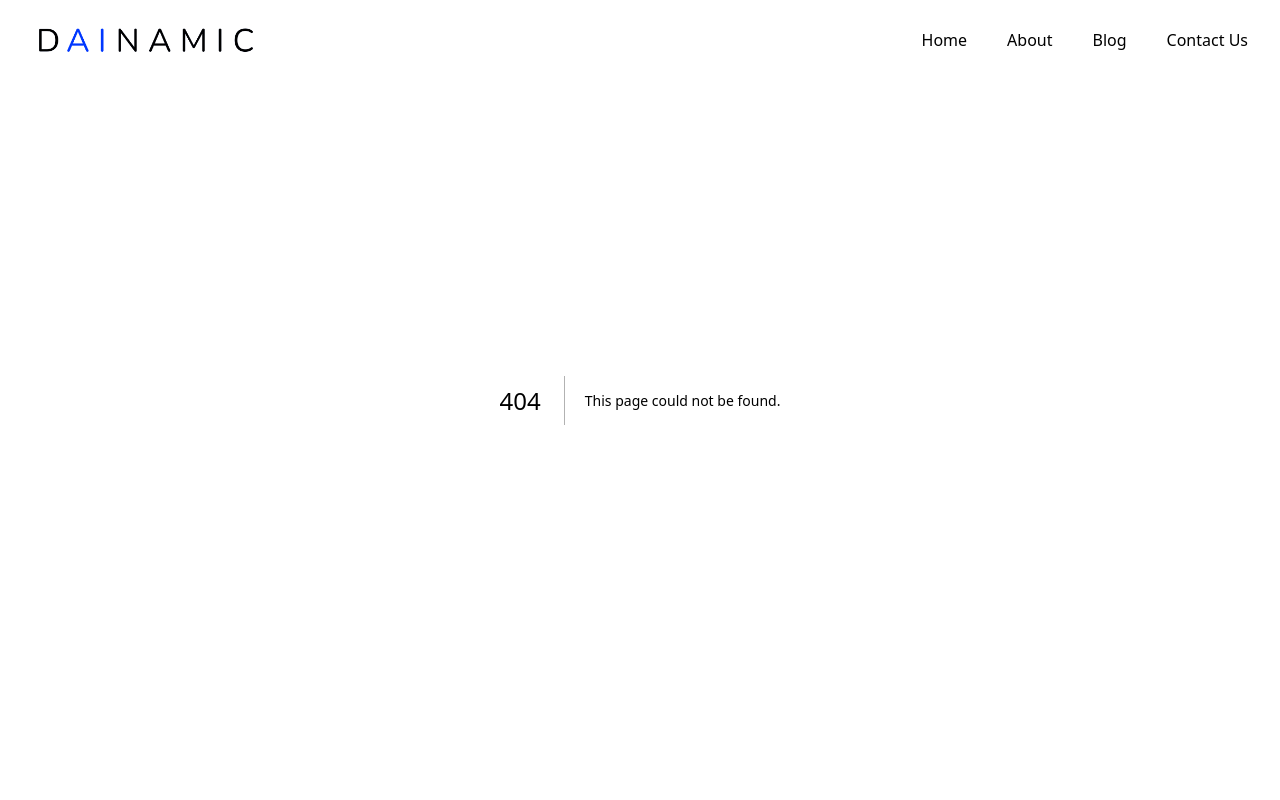
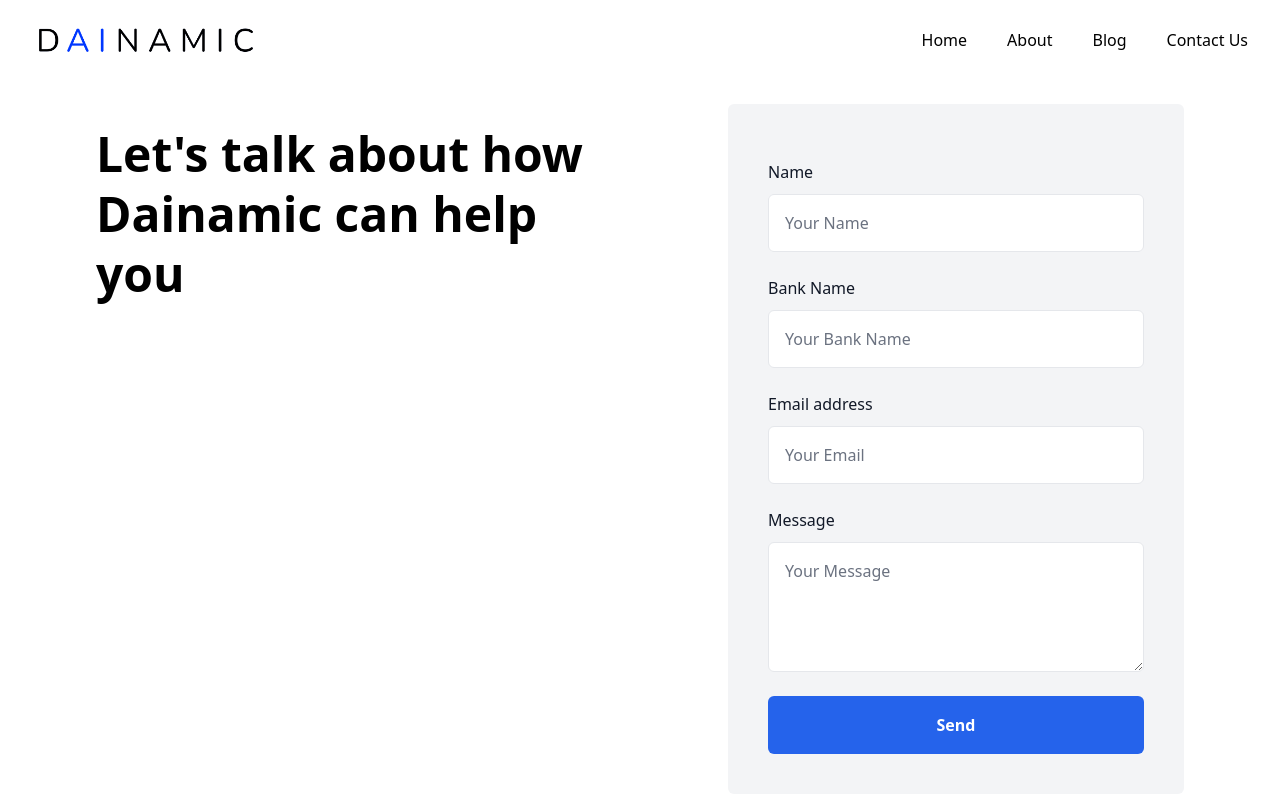
Before and after one commit to gdickison/dainamic-public-website, a Next.js app: page /contact in a window 1280 px wide. Before the commit this address had no page. Shown: the top 800 px of the page. Built offline with nearby package versions, Linux system fonts and the light colour scheme.

Commit message:
Create contact page and set up contact form with email js

```diff
--- /dev/null
+++ b/components/Alert.js
@@ -0,0 +1,13 @@
+export default function Alert ({alertHeading = "Alert Heading", alertText = "Alert text", closeAlert}) {
+  return (
+    <div className="fixed inset-0 md:top-1/2 md:left-1/2 md:-translate-y-1/2 md:-translate-x-1/2 md:overflow-y-auto h-fit z-10 flex flex-col max-w-md gap-2 p-6 rounded-md shadow-md bg-blue-500 text-gray-100">
+      <h2 className="flex items-center gap-2 text-xl font-semibold leading-tight tracking-wide">
+        {alertHeading}
+      </h2>
+      <p className="flex-1 dark:text-gray-400">{alertText}.</p>
+      <div className="flex flex-col justify-end gap-3 mt-6 sm:flex-row">
+        <button className="px-8 py-2 rounded-sm bg-blue-700 hover:bg-blue-800" onClick={closeAlert}>Okay</button>
+      </div>
+    </div>
+  )
+}
--- a/components/BlogFeaturedArticles.js
+++ b/components/BlogFeaturedArticles.js
@@ -9,7 +9,7 @@ export default function BlogFeaturedArticles ({numArticles}) {
         <div className="max-w-2xl mx-auto text-center">
           <h2 className="text-2xl font-semibold leading-tight text-gray-800 sm:text-3xl lg:text-4xl">{`Featured Blog ${numArticles === 1 ? 'Post' : 'Posts'}`}</h2>
         </div>
-        <div className={`grid max-w-md grid-cols-1 gap-6 mx-auto mt-8 lg:mt-16 lg:${numArticles < 3 ? `grid-cols-${numArticles}` : 'grid-cols-3'} lg:max-w-full lg:gap-14`}>
+        <div className={`grid max-w-md grid-cols-1 gap-6 mx-auto mt-8 lg:mt-16 ${numArticles < 3 ? `lg:grid-cols-${numArticles}` : 'lg:grid-cols-3'} lg:max-w-full lg:gap-14`}>
           {displayArticles &&
             displayArticles.map(post => (
               <BlogFeatureCard
--- a/components/Header.js
+++ b/components/Header.js
@@ -25,7 +25,7 @@ export default function Header () {
             <Link href="/" title="" className="text-base text-black transition-all duration-200 hover:text-opacity-80"> Home </Link>
             <Link href="/about" title="" className="text-base text-black transition-all duration-200 hover:text-opacity-80"> About </Link>
             <Link href="/blog" title="" className="text-base text-black transition-all duration-200 hover:text-opacity-80"> Blog </Link>
-            <Link href="#" title="" className="text-base text-black transition-all duration-200 hover:text-opacity-80"> Contact Us </Link>
+            <Link href="/contact" title="" className="text-base text-black transition-all duration-200 hover:text-opacity-80"> Contact Us </Link>
           </div>
         </div>
       </div>
--- a/package.json
+++ b/package.json
@@ -9,6 +9,7 @@
     "lint": "next lint"
   },
   "dependencies": {
+    "@emailjs/browser": "^3.10.0",
     "@next/font": "13.1.1",
     "eslint": "8.31.0",
     "eslint-config-next": "13.1.1",
--- /dev/null
+++ b/pages/contact.js
@@ -0,0 +1,153 @@
+import React, { useState, useRef } from "react";
+import { useRouter } from "next/router";
+import Alert from "../components/Alert";
+import emailjs from "@emailjs/browser";
+
+export default function Contact () {
+  const [inputs, setInputs] = useState({});
+  const [showAlert, setShowAlert] = useState(false)
+  const [alertHeading, setAlertHeading] = useState()
+  const [alertText, setAlertText] = useState()
+
+  const router = useRouter()
+  function redirect () {
+    router.push('/')
+  }
+  const form = useRef()
+
+  const handleInputChange = (e) => {
+    const { name, value } = e.target;
+    setInputs({ ...inputs, [name]: value });
+  };
+
+  function closeAlert () {
+    setShowAlert(false)
+    redirect()
+  }
+
+  function sendEmail(e){
+    e.preventDefault()
+    emailjs.sendForm('service_tc217hb', 'template_jswou4i', form.current, '46Kg8aVWAXahEBd-A')
+      .then(result => {
+        setShowAlert(true)
+        setAlertHeading('Thanks for your email!')
+        setAlertText('Thank you for your interest in Dainamic AI. We are eager to see how we an help. We will get back to you by the end of the next business day.')
+      }, error => {
+        setShowAlert(true)
+        setAlertHeading('Oops! Something went wrong.')
+        setAlertText('Sorry! We will track down the problem and get things up and running again soon. Please try again later, or send an email directly to hello@dainamic.ai.')
+      })
+  }
+
+  return (
+    <section className="relative py-10 bg-white sm:py-16 lg:py-24 mt-16 md:mt-2" style={{minHeight: "calc(100vh - 455px)"}}>
+      <div className="max-w-6xl px-4 mx-auto sm:px-6 lg:px-8">
+        <div className="grid grid-cols-1 md:items-stretch md:grid-cols-2 gap-x-12 lg:gap-x-20 gap-y-10">
+          <div className="flex flex-col justify-between lg:py-5">
+            <div>
+              <h2 className="text-3xl font-bold leading-tight sm:text-4xl lg:leading-tight lg:text-5xl">Let&apos;s talk about how Dainamic can help you</h2>
+            </div>
+          </div>
+
+          <div className="lg:pl-12">
+            <div className="overflow-hidden bg-gray-100 rounded-md">
+              <div className="p-6 sm:p-10">
+                <form
+                  className="mt-4"
+                  name="contact-form"
+                  id="contact-form"
+                  ref={form}
+                  onSubmit={sendEmail}
+                  method="POST"
+                >
+                  <div className="space-y-6">
+                    <div>
+                      <label htmlFor="name" className="text-base font-medium text-gray-900">Name</label>
+                      <div className="mt-2.5 relative">
+                        <input
+                          type="text"
+                          name="name"
+                          id="name"
+                          required="required"
+                          placeholder="Your Name"
+                          data-error="Your Name is Required"
+                          value={inputs.name}
+                          onChange={handleInputChange}
+                          className="block w-full px-4 py-4 text-black placeholder-gray-500 transition-all duration-200 bg-white border border-gray-200 rounded-md focus:outline-none focus:ring-orange-500 focus:border-orange-500 caret-orange-500"
+                        />
+                      </div>
+                    </div>
+
+                    <div>
+                      <label htmlFor="bank" className="text-base font-medium text-gray-900">Bank Name</label>
+                      <div className="mt-2.5 relative">
+                        <input
+                          type="text"
+                          name="bank"
+                          id="bank"
+                          required="required"
+                          placeholder="Your Bank Name"
+                          data-error="Bank Name is Required"
+                          value={inputs.bank}
+                          onChange={handleInputChange}
+                          className="block w-full px-4 py-4 text-black placeholder-gray-500 transition-all duration-200 bg-white border border-gray-200 rounded-md focus:outline-none focus:ring-orange-500 focus:border-orange-500 caret-orange-500"
+                        />
+                      </div>
+                    </div>
+
+                    <div>
+                      <label htmlFor="email" className="text-base font-medium text-gray-900"> Email address </label>
+                      <div className="mt-2.5 relative">
+                        <input
+                          type="email"
+                          name="email"
+                          id="email"
+                          placeholder="Your Email"
+                          required="required"
+                          data-error="Please Enter Valid Email"
+                          value={inputs.email}
+                          onChange={handleInputChange}
+                          className="block w-full px-4 py-4 text-black placeholder-gray-500 transition-all duration-200 bg-white border border-gray-200 rounded-md focus:outline-none focus:ring-orange-500 focus:border-orange-500 caret-orange-500"
+                        />
+                      </div>
+                    </div>
+
+                    <div>
+                      <label htmlFor="message" className="text-base font-medium text-gray-900"> Message </label>
+                      <div className="mt-2.5 relative">
+                        <textarea
+                          name="message"
+                          id="message-input-simple"
+                          placeholder="Your Message"
+                          required
+                          data-error="Please, Leave us a message"
+                          value={inputs.message}
+                          onChange={handleInputChange}
+                          className="block w-full px-4 py-4 text-black placeholder-gray-500 transition-all duration-200 bg-white border border-gray-200 rounded-md resize-y focus:outline-none focus:ring-orange-500 focus:border-orange-500 caret-orange-500"
+                          rows="4"
+                        ></textarea>
+                      </div>
+                    </div>
+
+                    <div>
+                      <button type="submit" name="submit" className="inline-flex items-center justify-center w-full px-4 py-4 text-base font-semibold text-white transition-all duration-200 bg-blue-600 border border-transparent rounded-md focus:outline-none hover:bg-blue-700 focus:bg-blue-700">
+                        Send
+                      </button>
+                    </div>
+                  </div>
+                </form>
+              </div>
+            </div>
+          </div>
+        </div>
+      </div>
+      {showAlert &&
+        <Alert
+          alertHeading={alertHeading}
+          alertText={alertText}
+          closeAlert={closeAlert}
+        />
+      }
+    </section>
+  )
+}
```
Also changed, not shown: 1 other file (tests, documents, lock files or other folders).
